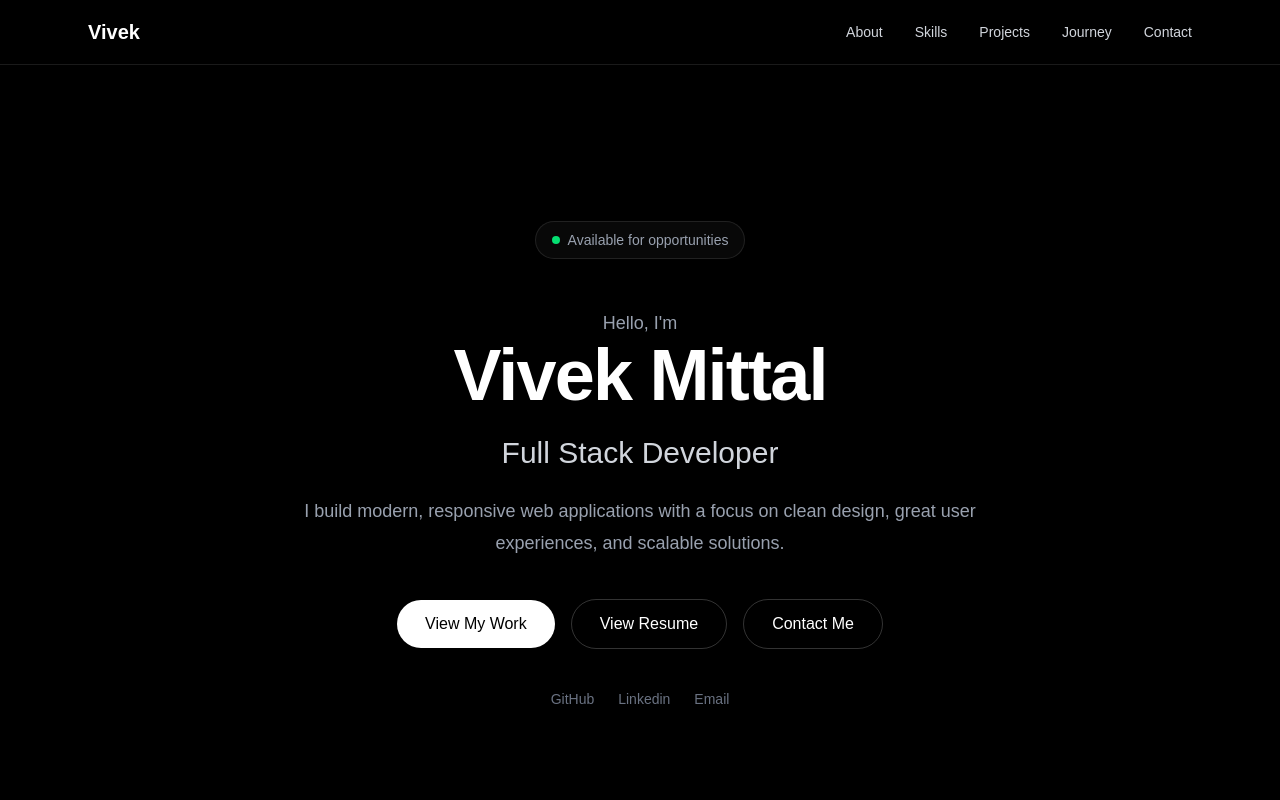
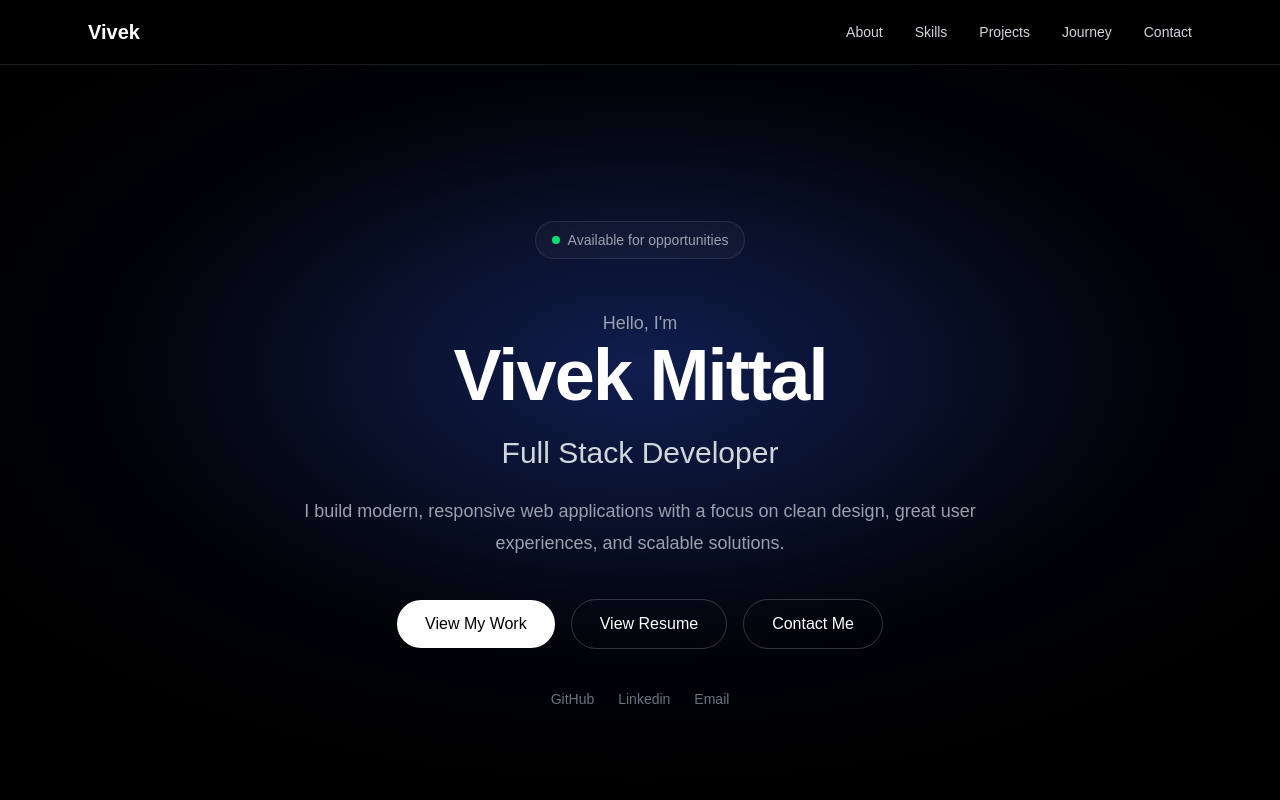
Before and after one commit to Vivekmittal0404/Portfolio, a Next.js app: page / in a window 1280 px wide. Shown: the top 800 px of the page. Built offline with nearby package versions, Linux system fonts and the light colour scheme.

Commit message:
improve hero backgroung

```diff
--- a/app/globals.css
+++ b/app/globals.css
@@ -4,11 +4,6 @@ html {
   scroll-behavior: smooth;
 }
 
-body {
-  margin: 0;
-  background: #000;
-  color: #fff;
-}
 
 ::selection {
   background: #3b82f6;
--- a/components/Hero.tsx
+++ b/components/Hero.tsx
@@ -10,11 +10,22 @@ export default function Hero() {
       id="home"
       className="relative flex items-start justify-center overflow-hidden px-6 pt-12 pb-0 md:min-h-screen md:items-center md:pt-0 md:pb-0"
     >
-      {/* Background glow */}
-      <div className="absolute inset-0 -z-10 bg-[radial-gradient(circle_at_center,rgba(59,130,246,0.10),transparent_45%)]" />
-
-      {/* Additional subtle glow */}
-      <div className="absolute top-1/4 left-1/2 -z-10 h-96 w-96 -translate-x-1/2 rounded-full bg-blue-500/10 blur-3xl" />
+       {/* Background gradient */}
+  <div
+    className="absolute inset-0 z-0"
+    style={{
+      background: `
+         radial-gradient(
+      ellipse 75% 65% at 50% 38%,
+      rgba(30, 55, 145, 0.55) 0%,
+      rgba(20, 38, 100, 0.38) 32%,
+      rgba(8, 15, 40, 0.18) 55%,
+      rgba(0, 0, 0, 0) 82%
+    ),
+        #000000
+      `,
+    }}
+  />
 
       <div className="relative z-10 max-w-4xl text-center">
         {/* Availability badge */}
```
